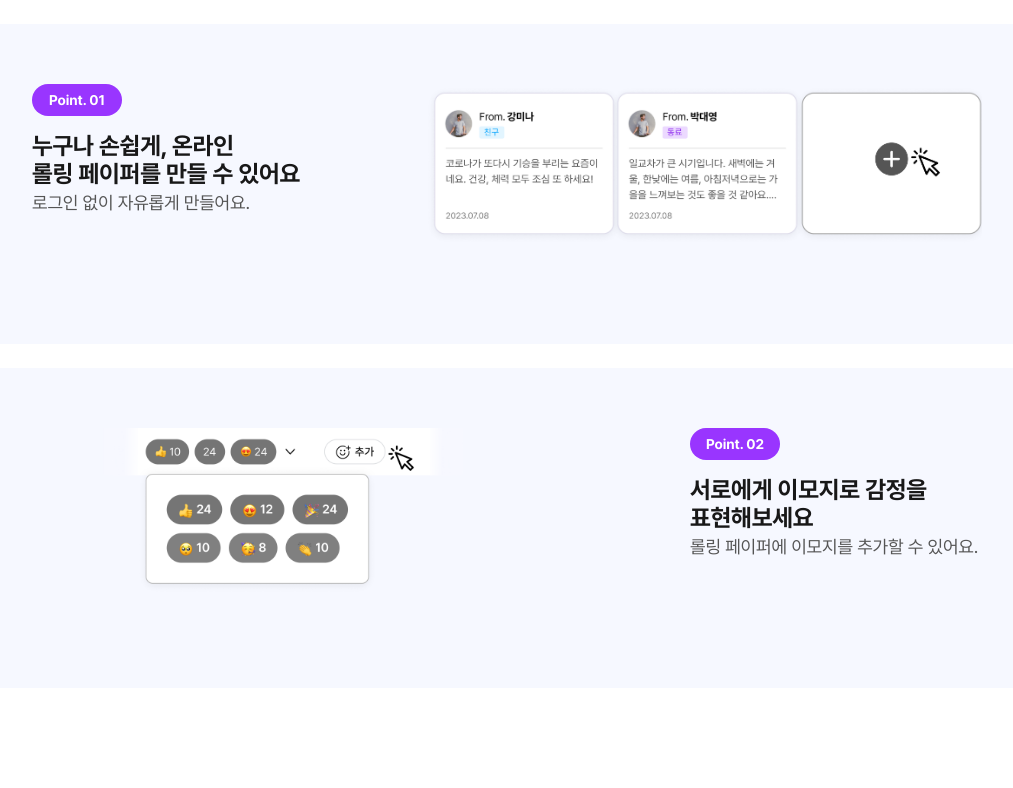
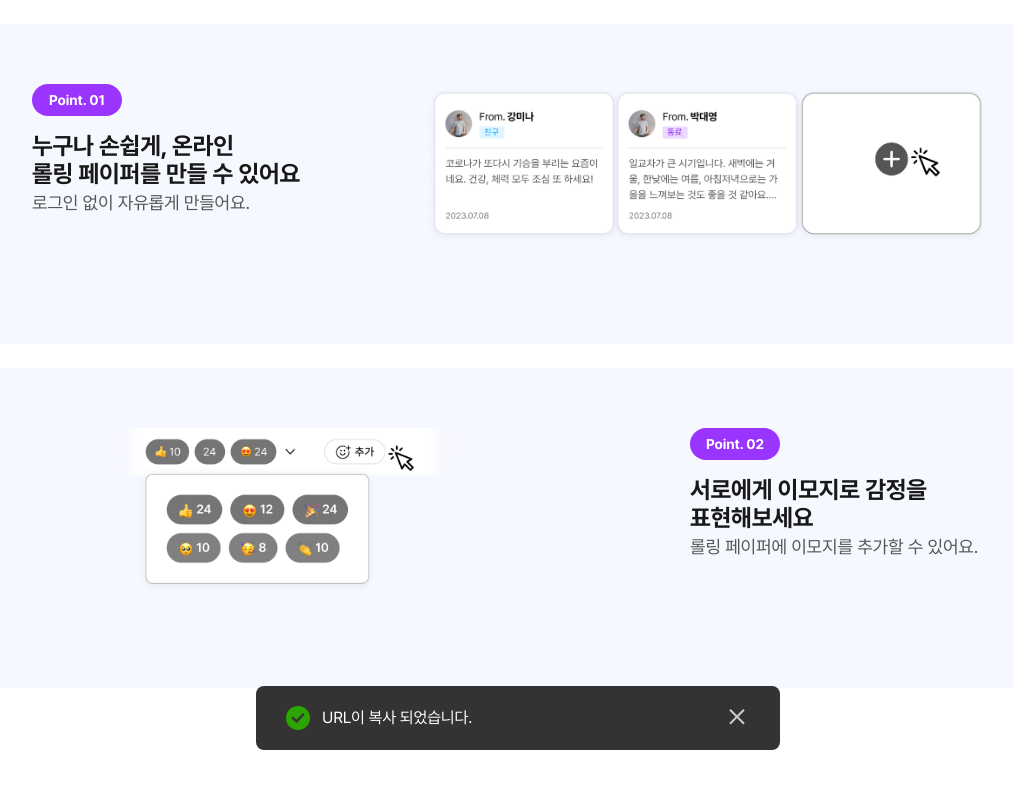
Before and after one commit to Rolligo/rolling, a React (Create React App) app: page / in a window 1280 px wide. Shown: the top 788 px of the page, without its empty margins (122-1135 px from the left). Built offline with nearby package versions, Linux system fonts and the light colour scheme.

Commit message:
feat: Toast 디자인 구현

```diff
--- a/public/index.html
+++ b/public/index.html
@@ -7,5 +7,6 @@
   </head>
   <body>
     <div id="root"></div>
+    <div id="toast"></div>
   </body>
 </html>
--- /dev/null
+++ b/src/components/Toasts/Toasts.jsx
@@ -0,0 +1,27 @@
+import * as S from "./Toasts.style";
+import ReactDOM from "react-dom";
+import COMPLETED from "assets/icons/completed.svg";
+import CLOSE from "assets/icons/close.svg";
+
+function Toast() {
+  return (
+    <S.Container>
+      <S.Wrapper>
+        <img src={COMPLETED} />
+        <span>URL이 복사 되었습니다.</span>
+      </S.Wrapper>
+      <button>
+        <img src={CLOSE} />
+      </button>
+    </S.Container>
+  );
+}
+
+function Portal({ children }) {
+  const toastElement = document.querySelector("#toast");
+  return ReactDOM.createPortal(children, toastElement);
+}
+
+Toast.Portal = Portal;
+
+export default Toast;
--- /dev/null
+++ b/src/components/Toasts/Toasts.style.js
@@ -0,0 +1,39 @@
+import styled from "styled-components";
+import { onPc, onTablet } from "styles/mediaQuery";
+import { COLORS } from "styles/palette";
+
+export const Container = styled.div`
+  display: flex;
+  justify-content: space-between;
+  align-items: center;
+  position: fixed;
+  bottom: 8.8rem;
+  right: 50%;
+  transform: translateX(50%);
+  width: calc(100% - 4rem);
+  height: 6.4rem;
+  padding: 1.9rem 3rem;
+  border-radius: 0.8rem;
+  background: rgba(0, 0, 0, 0.8);
+
+  ${onTablet} {
+    bottom: 5rem;
+    width: 52.4rem;
+  }
+
+  ${onPc} {
+    bottom: 5rem;
+    width: 52.4rem;
+  }
+`;
+
+export const Wrapper = styled.div`
+  display: flex;
+  align-items: center;
+  gap: 1.2rem;
+  color: ${COLORS.WHITE};
+  font-size: 1.6rem;
+  font-weight: 400;
+  line-height: 2.6rem;
+  letter-spacing: -0.016rem;
+`;
--- /dev/null
+++ b/src/components/Toasts/index.js
@@ -0,0 +1 @@
+export { default } from "./Toasts";
--- a/src/pages/mainPage/MainPage.jsx
+++ b/src/pages/mainPage/MainPage.jsx
@@ -4,6 +4,7 @@ import Card2 from "assets/images/card-img2.png";
 import Card3 from "assets/images/card-img3.png";
 import Emoji from "assets/images/Emoji.png";
 import * as S from "./MainPage.style";
+import Toast from "components/Toasts";
 
 const MainPage = () => {
   return (
@@ -40,6 +41,9 @@ const MainPage = () => {
         </S.ImgContainer>
       </S.Section>
       {/* 구경해보기 버튼 여기에 위치해주세요! */}
+      <Toast.Portal>
+        <Toast />
+      </Toast.Portal>
     </S.MainPageDiv>
   );
 };
```
Also changed, not shown: src/hooks/useToast.js (added, +18 -0 lines), src/utils/constants.js (+6 -1 lines), src/utils/debounce.js (added, +12 -0 lines), src/assets/icons/close.svg (added), src/assets/icons/completed.svg (added).
